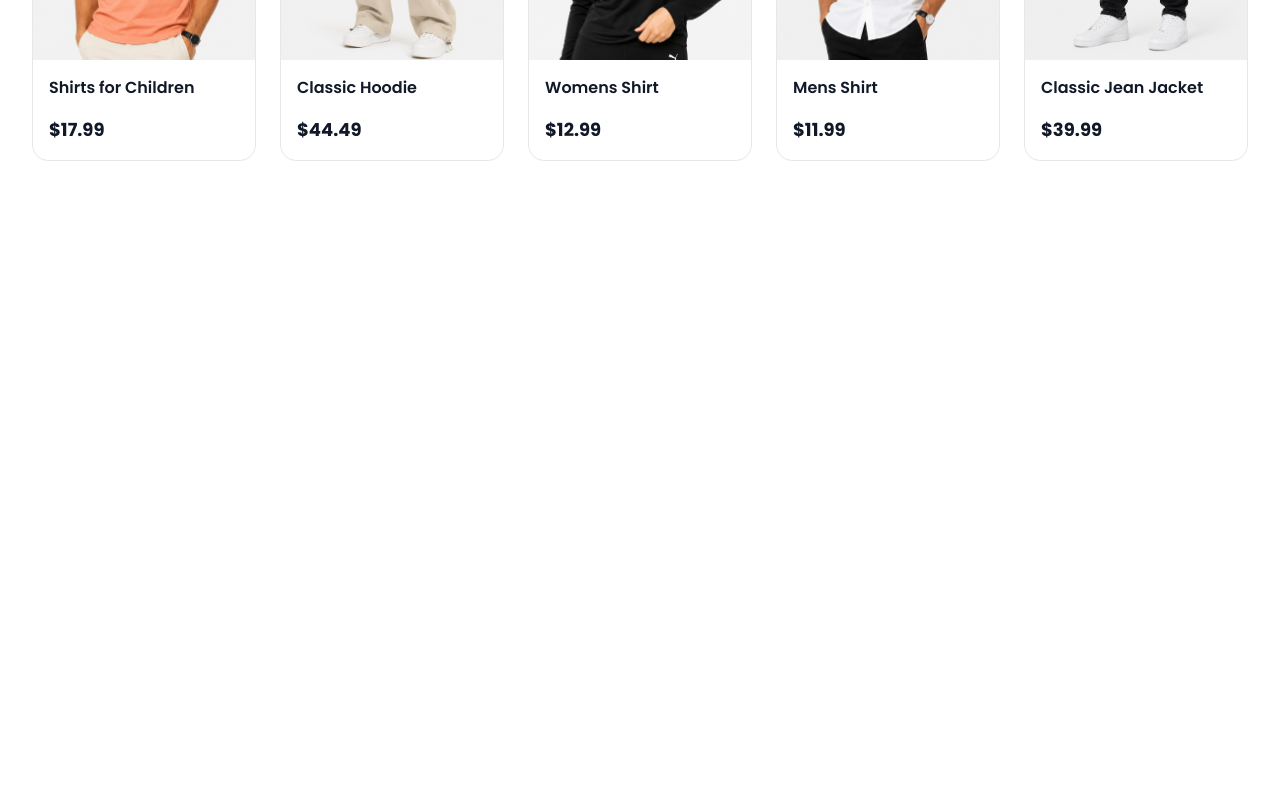
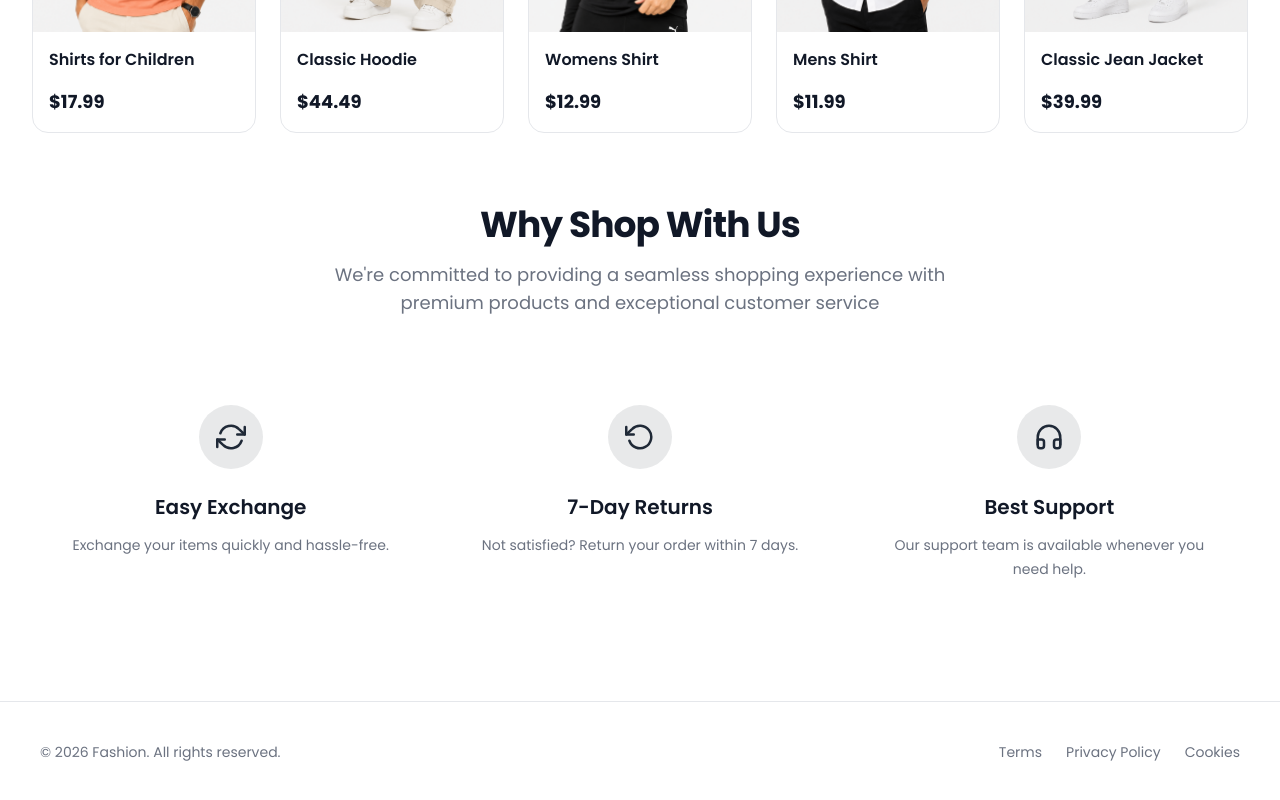
Before and after one commit to Mohd-Arzaid/ecommerce-website, a Next.js app: page / in a window 1280 px wide. Shown: the part 1871-2671 px from the top of the page. Before the commit the page ends 2072 px from the top, so only its background shows below. Built offline with nearby package versions, Linux system fonts and the light colour scheme.

Commit message:
Add ShopWithUs component and Footer; update BestSellers subtitle
- Introduced a new ShopWithUs component to highlight shopping features.
- Added a Footer component with links to terms, privacy policy, and cookies.
- Updated the subtitle in the BestSellers component for consistency.

```diff
--- a/src/app/page.tsx
+++ b/src/app/page.tsx
@@ -1,6 +1,7 @@
 import BestSellers from "@/components/home/best-sellers";
 import HeroSection from "@/components/home/hero-section";
 import LatestCollections from "@/components/home/latest-collections";
+import ShopWithUs from "@/components/home/shop-with-us";
 import FrontendLayout from "@/components/layouts/frontend-layout";
 
 export default function Home() {
@@ -9,6 +10,7 @@ export default function Home() {
       <HeroSection />
       <LatestCollections />
       <BestSellers />
+      <ShopWithUs />
     </FrontendLayout>
   );
 }
--- /dev/null
+++ b/src/components/footer/footer.tsx
@@ -0,0 +1,20 @@
+import Link from "next/link";
+import React from "react";
+
+const Footer = () => {
+  return (
+    <footer>
+      <div className="mt-16 flex flex-col items-center justify-between gap-4 border-t border-border p-10 text-sm text-muted-foreground md:flex-row">
+        <p>&copy; {new Date().getFullYear()} Fashion. All rights reserved.</p>
+
+        <div className="flex gap-6">
+          <Link href="/terms">Terms</Link>
+          <Link href="/privacy-policy">Privacy Policy</Link>
+          <Link href="/cookies">Cookies</Link>
+        </div>
+      </div>
+    </footer>
+  );
+};
+
+export default Footer;
--- a/src/components/home/best-sellers.tsx
+++ b/src/components/home/best-sellers.tsx
@@ -7,7 +7,7 @@ const BestSellers = () => {
     <section>
       <SectionHeader
         title="Best Sellers"
-        subTitle="Discover our most-loved pieces, carefully selected by thousands of happy customers. Timeless styles designed to elevate your wardrobe."
+        subTitle="Discover our most-loved pieces, carefully selected by thousands of happy customers. Timeless styles designed to elevate your wardrobe"
       />
       <div className="my-10">
         <div className="grid grid-cols-2 gap-6 md:grid-cols-3 lg:grid-cols-4 xl:grid-cols-5">
--- /dev/null
+++ b/src/components/home/shop-with-us.tsx
@@ -0,0 +1,57 @@
+import { FiHeadphones, FiRefreshCw, FiRotateCcw } from "react-icons/fi";
+import SectionHeader from "../ui/section-header";
+
+const features = [
+  {
+    icon: FiRefreshCw,
+    title: "Easy Exchange",
+    description: "Exchange your items quickly and hassle-free.",
+  },
+  {
+    icon: FiRotateCcw,
+    title: "7-Day Returns",
+    description: "Not satisfied? Return your order within 7 days.",
+  },
+  {
+    icon: FiHeadphones,
+    title: "Best Support",
+    description: "Our support team is available whenever you need help.",
+  },
+];
+const ShopWithUs = () => {
+  return (
+    <section>
+      <SectionHeader
+        title="Why Shop With Us"
+        subTitle="We're committed to providing a seamless shopping experience with premium products and exceptional customer service"
+      />
+
+      <div className="grid gap-3 sm:grid-cols-2 lg:grid-cols-3 py-6">
+        {features.map((feature) => {
+          const Icon = feature.icon;
+
+          return (
+            <div
+              key={feature.title}
+              className="rounded-2xl p-8 text-center transition-all duration-300 hover:-translate-y-1"
+            >
+              <div className="mx-auto flex h-16 w-16 items-center justify-center rounded-full bg-primary/10">
+                <Icon className="text-primary" size={30} />
+              </div>
+
+              <h3 className="mt-6 text-xl font-semibold text-foreground">
+                {feature.title}
+              </h3>
+
+              <p className="mt-3 text-sm leading-6 text-muted-foreground">
+                {feature.description}
+              </p>
+            </div>
+          );
+        })}
+      </div>
+    </section>
+  );
+};
+
+export default ShopWithUs;
--- a/src/components/layouts/frontend-layout.tsx
+++ b/src/components/layouts/frontend-layout.tsx
@@ -1,3 +1,4 @@
+import Footer from "../footer/footer";
 import Navbar from "../navbar/navbar";
 
 const FrontendLayout = ({ children }: { children: React.ReactNode }) => {
@@ -7,6 +8,7 @@ const FrontendLayout = ({ children }: { children: React.ReactNode }) => {
       <div className="mx-auto max-w-7xl w-full px-4 sm:px-6 lg:px-8">
         {children}
       </div>
+      <Footer />
     </>
   );
 };
```
